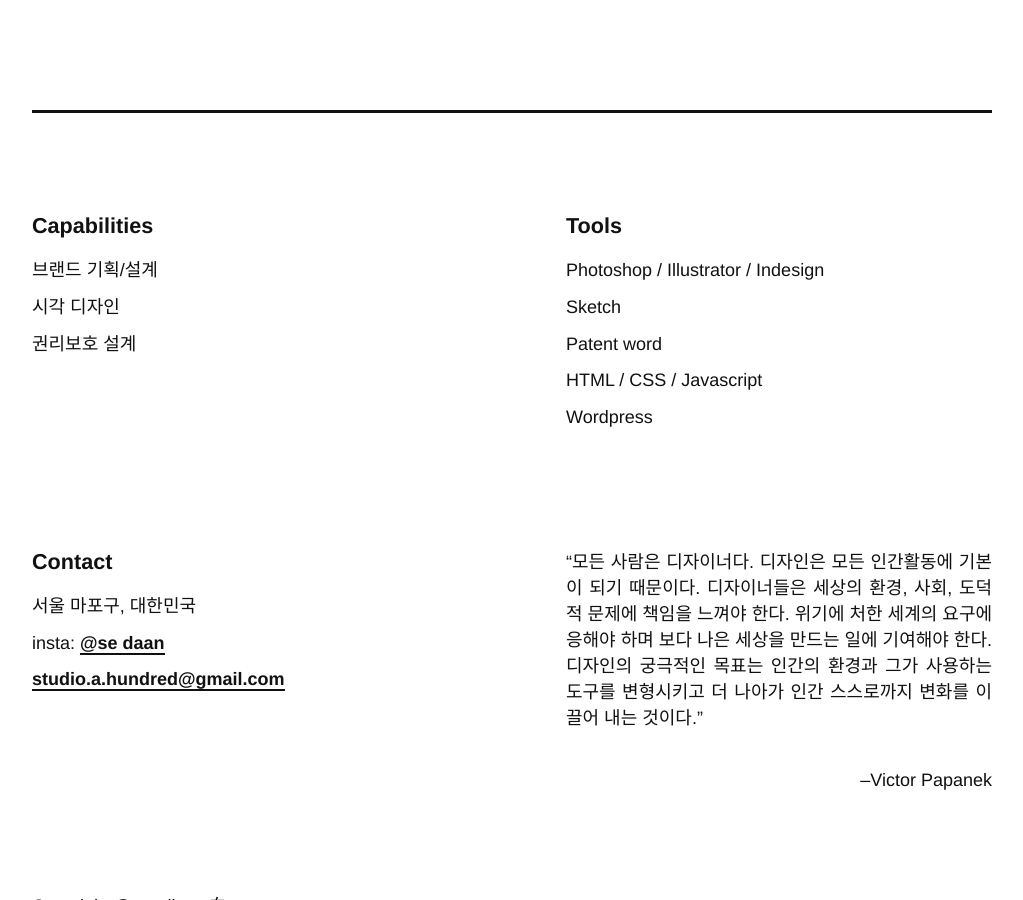
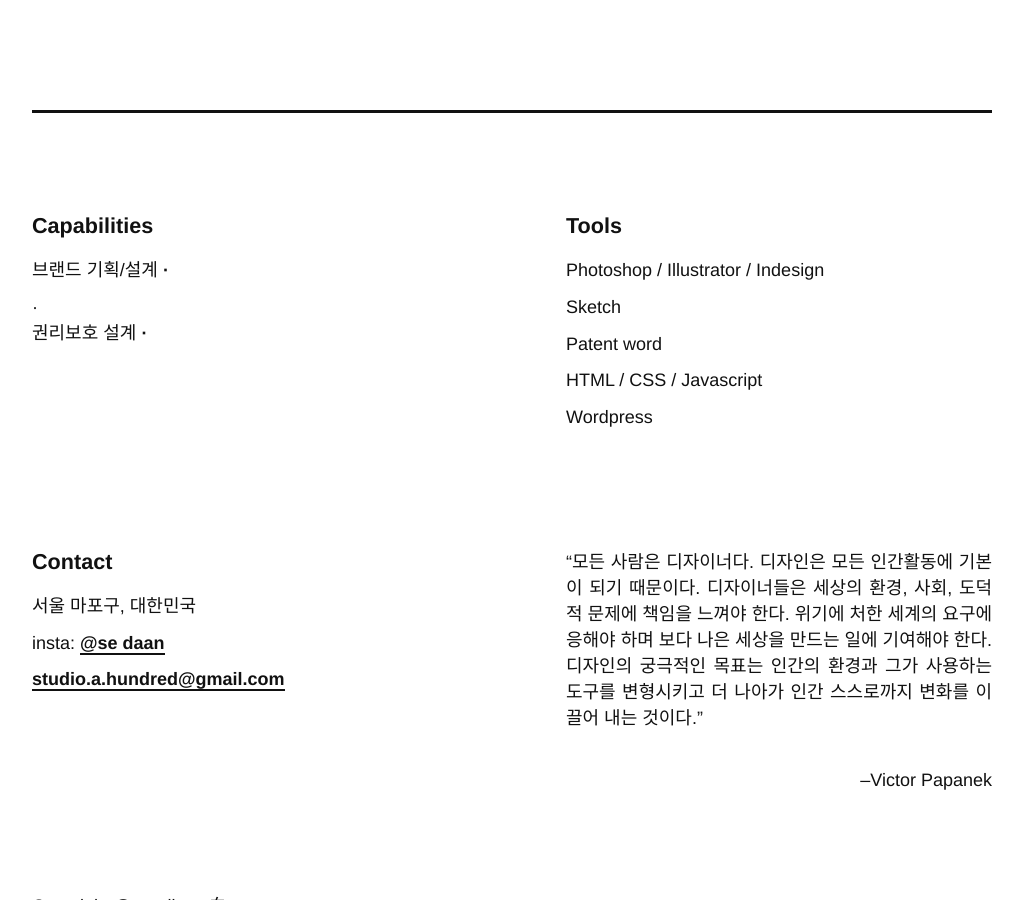
Before and after one commit to studio-a-hundred/studio-a-hundred, a Jekyll site: the page built from index.html, in a window 1280 px wide and 900 px high, scrolled down 2897 px. Shown: the whole window, without its empty margins (128-1151 px from the left). Built offline with Jekyll 4.4.1, drawn with Linux system fonts in a browser that asks for light colours.

Commit message:
Update footer.html

```diff
--- a/_includes/footer.html
+++ b/_includes/footer.html
@@ -23,9 +23,9 @@
           <li>Pantent Analysis</li>
         </div>
         <div class="kr_f">
-          <li aria-label="브랜드의 성향을 이해하여 대중과의 접점을 찾습니다.">브랜드 기획/설계</li>
-          <li aria-label="이미지, 제품, 웹 등 효과적인 브랜드이미지 전달매체를 기획 및 제안합니다.">시각 디자인</li>
-          <li aria-label="권리보호를 위해 상표, 실용실안을 설계 및 출원합니다.">권리보호 설계</li>
+          <li>브랜드 기획/설계 <a href="#" class="label" aria-label="브랜드의 성향을 이해하여 대중과의 접점을 찾습니다.">&middot;</a></li>
+          <li시각 디자인 <a href="#" class="label" aria-label="이미지, 제품, 웹 등 효과적인 브랜드이미지 전달매체를 기획 및 제안합니다.">&middot;</a></li>
+          <li>권리보호 설계 <a href="#" class="label" aria-label="권리보호를 위해 상표, 실용실안을 설계 및 출원합니다.">&middot;</a></li>
         </div>
       </ul>
     </div> <!-- grid-item -->
```
